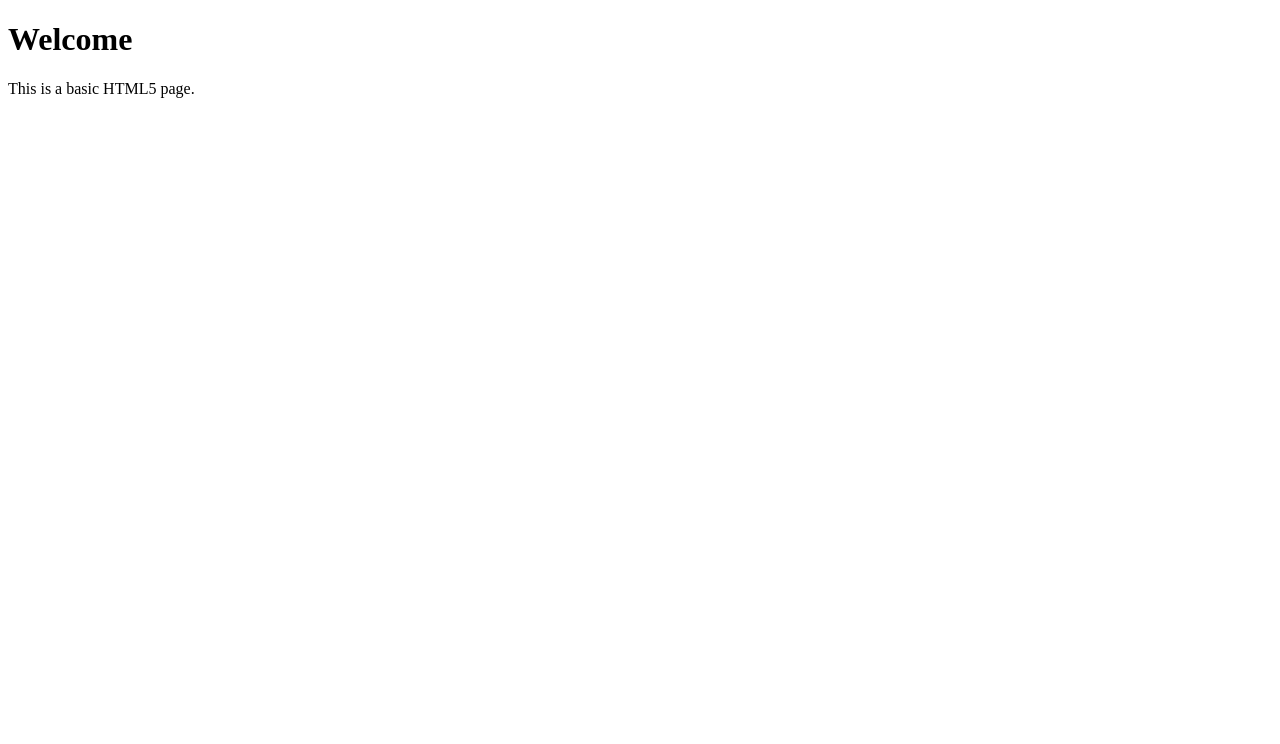
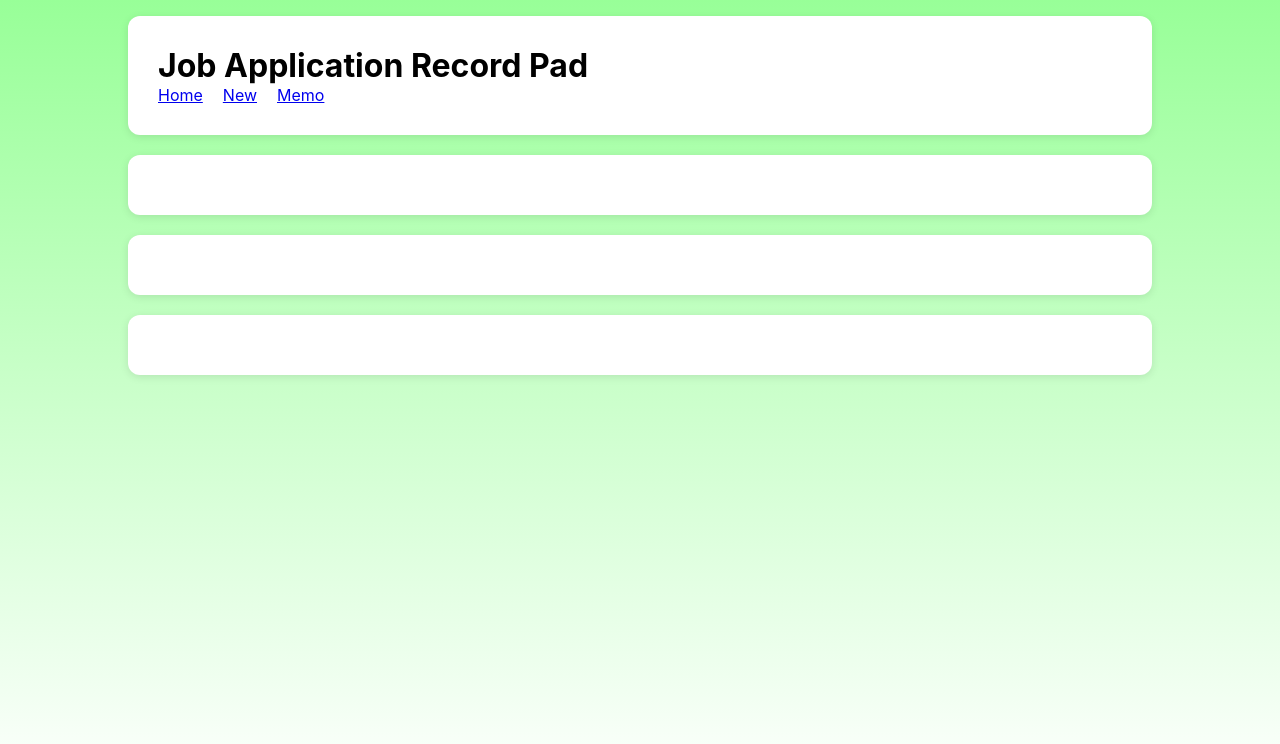
Before and after one commit to jihopark6/job-application-record-pad, a plain HTML site: page index.html in a window 1280 px wide. Drawn offline with Linux system fonts and the light colour scheme.

Commit message:
Basic file structure

```diff
--- /dev/null
+++ b/assets/css/main.css
@@ -0,0 +1,27 @@
+* {
+    margin: 0;
+    padding: 0;
+    box-sizing: border-box;
+}
+
+body {
+    background: linear-gradient(180deg, #98ff98 0%, #ffffff 100%);
+    font-family: -apple-system, BlinkMacSystemFont, 'Segoe UI', Roboto, sans-serif;
+    padding: 16px;
+    min-height: 100vh;
+}
+
+header,
+main,
+aside,
+footer {
+    background: white;
+    border-radius: 12px;
+    padding: 30px;
+    margin-bottom: 20px;
+    box-shadow: 0 2px 8px rgba(0, 0, 0, 0.1);
+}
+
+footer {
+    margin-bottom: 0;
+}
--- /dev/null
+++ b/assets/css/main.responsive.css
@@ -0,0 +1,25 @@
+@media (min-width: 1024px) {
+
+
+    header,
+    main,
+    aside,
+    footer {
+        max-width: 1024px;
+        margin-left: auto;
+        margin-right: auto;
+    }
+
+    h1,
+    nav,
+    nav ul,
+    nav ul li {
+        display: flex;
+        align-items: center;
+    }
+
+    nav ul {
+        flex-direction: row;
+        gap: 20px;
+    }
+}
--- a/index.html
+++ b/index.html
@@ -4,9 +4,37 @@
     <meta charset="UTF-8">
     <meta name="viewport" content="width=device-width, initial-scale=1.0">
     <title>Job Application Record Pad</title>
+    <link rel="stylesheet" href="./assets/css/main.css" type="text/css">
+    <link rel="stylesheet" href="./assets/css/main.responsive.css" type="text/css">
 </head>
 <body>
-    <h1>Welcome</h1>
-    <p>This is a basic HTML5 page.</p>
+
+    <header>
+        <h1>Job Application Record Pad</h1>
+        <nav>
+            <ul>
+                <li><a href="#">Home</a></li>
+                <li><a href="#new">New</a></li>
+                <li><a href="#memo">Memo</a></li>
+            </ul>
+        </nav>
+    </header>
+
+
+    <main>
+        <section id="main">
+            <article>
+
+            </article>
+        </section>
+    </main>
+
+    <aside>
+
+    </aside>
+
+    <footer>
+
+    </footer>
 </body>
 </html>
```
